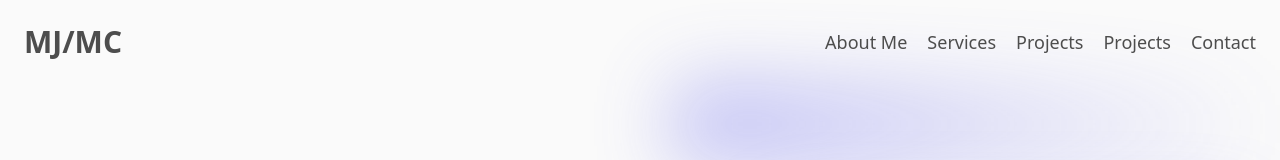
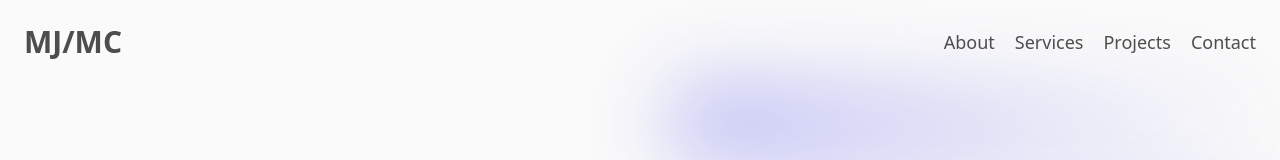
Before and after one commit to osizwr/my-portfolio, a Vue app: page / in a window 1280 px wide. Shown: the top 160 px of the page. Built offline with nearby package versions, Linux system fonts and the light colour scheme.

Commit message:
add .prevent on @click to prevent to reload the  spa

```diff
--- a/src/components/NavBar.vue
+++ b/src/components/NavBar.vue
@@ -25,7 +25,7 @@
                 <li v-for="item in Menu" :key="item.name">
                     <a href="item.href"
                     class="block text-[#4D4D4D] transition hover:text-[#4a5aec] ease-linear text-2xl md:text-lg"
-                    @click="scrollToSection(item.href)">
+                    @click.prevent="scrollToSection(item.href)">
                         {{ item.name }}
                     </a>
                 </li>
@@ -45,9 +45,8 @@
 <script setup>
 import { ref, onMounted } from 'vue';
 const Menu =ref([
-    {name:'About Me', href:'#about'},
+    {name:'About', href:'#about'},
     {name:'Services', href:'#services'},
-    {name:'Projects', href:'#projects'},
     {name:'Projects', href:'#projects'},
     {name:'Contact', href:'#contact'}
 ])
```
